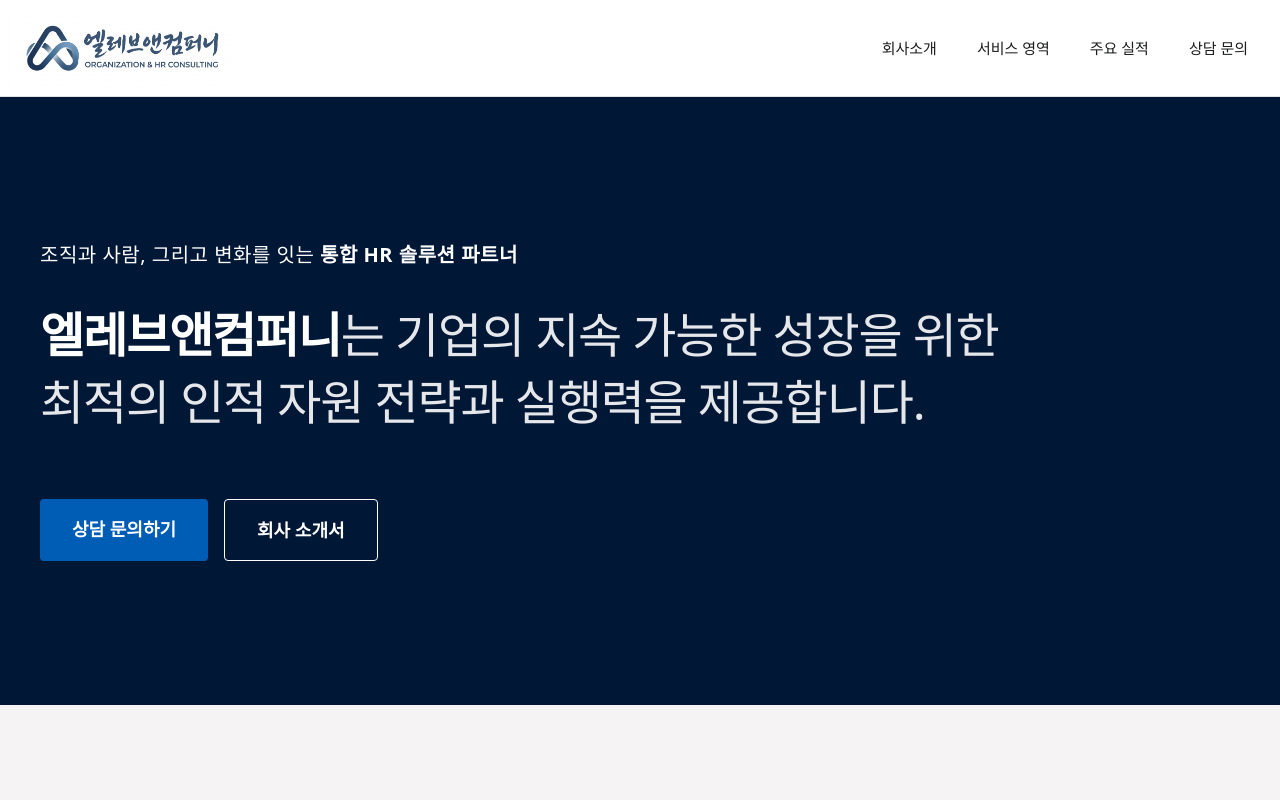
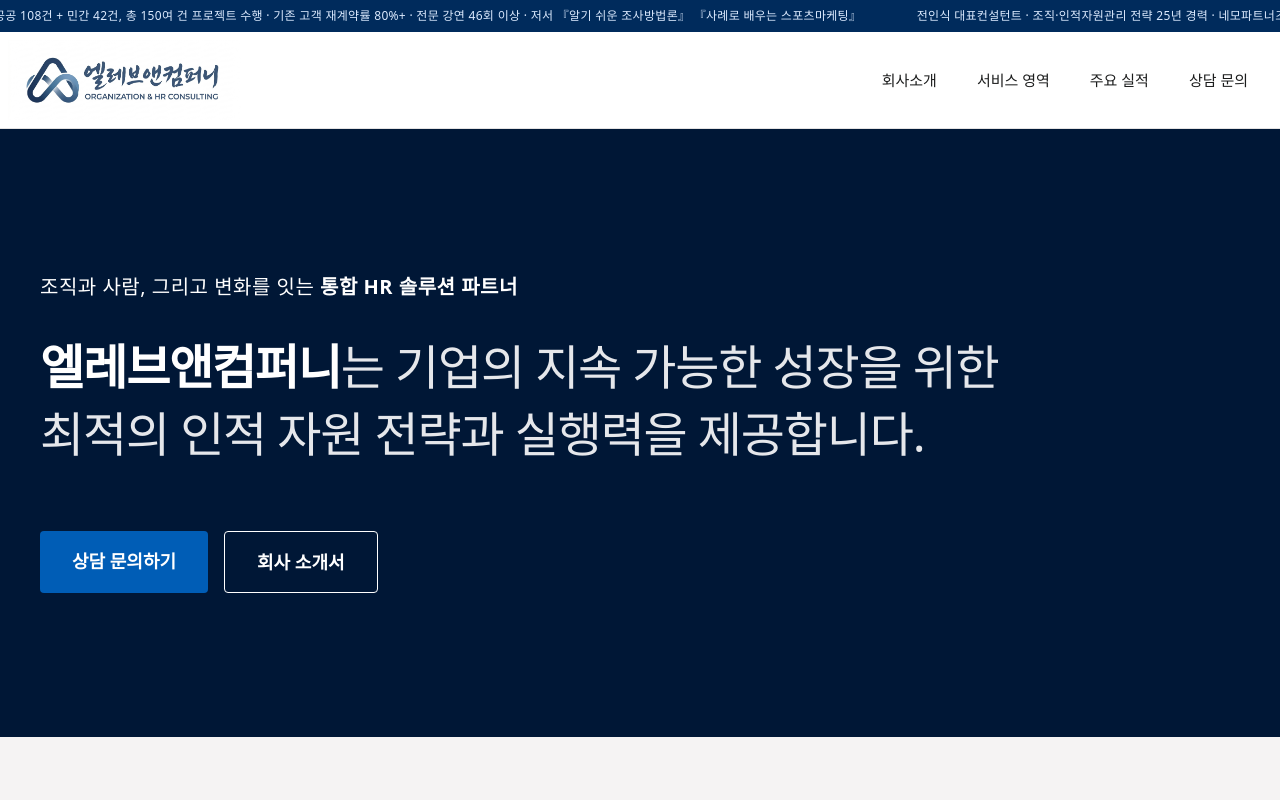
Before and after one commit to cis1273-ai/company-homepage, a React (Vite) app: page / in a window 1280 px wide. Shown: the top 800 px of the page. Built offline with nearby package versions, Linux system fonts and the light colour scheme.

Commit message:
Update App.tsx

```diff
--- a/src/App.tsx
+++ b/src/App.tsx
@@ -12,9 +12,24 @@
   Users, Lightbulb, Award
 };
 
+const TICKER_TEXT = '전인식 대표컨설턴트 · 조직·인적자원관리 전략 25년 경력 · 네모파트너즈 이사 역임 · 공공 108건 + 민간 42건, 총 150여 건 프로젝트 수행 · 기존 고객 재계약률 80%+ · 전문 강연 46회 이상 · 저서 『알기 쉬운 조사방법론』 『사례로 배우는 스포츠마케팅』';
+
+function Ticker() {
+  const repeated = `${TICKER_TEXT}　　　　　${TICKER_TEXT}`;
+  return (
+    <div className="overflow-hidden bg-primary-container text-blue-100 text-[12px] tracking-wide h-8 flex items-center">
+      <div className="ticker-track whitespace-nowrap select-none">
+        <span className="px-8">{repeated}</span>
+        <span className="px-8">{repeated}</span>
+      </div>
+    </div>
+  );
+}
+
 export default function App() {
   return (
     <div className="font-sans min-h-screen text-on-surface bg-background">
+      <Ticker />
       <Header />
       <main>
         <Hero />
@@ -292,15 +307,12 @@
   return (
     <section className="py-24 bg-background px-4 md:px-6 border-t border-outline">
       <div className="max-w-[1200px] mx-auto">
-        {/* 모바일에서는 사진(order-1)이 먼저 나오고 텍스트(order-2)가 아래로 가며, PC(lg 이상)에서는 원래대로 양옆 배치 */}
         <div className="flex flex-col lg:grid lg:grid-cols-12 gap-12 lg:gap-16 items-start">
 
-          {/* [변경] 프로필 사진 영역: 모바일에서 무조건 맨 위에 먼저 보이도록 order-1 설정 */}
           <div className="lg:col-span-5 order-1 lg:order-2 lg:sticky lg:top-28 w-full">
             <img src="/Profile.png" alt="전인식 대표 프로필 사진" className="w-full rounded-lg border-4 border-white shadow-2xl" />
           </div>
 
-          {/* 이력 텍스트 영역: 모바일에서 사진 다음으로 자연스럽게 이어지도록 order-2 설정 */}
           <div className="lg:col-span-7 order-2 lg:order-1 space-y-8">
             <div>
               <h2 className="text-3xl font-bold mb-2 text-on-surface">전인식 대표 컨설턴트</h2>
```
